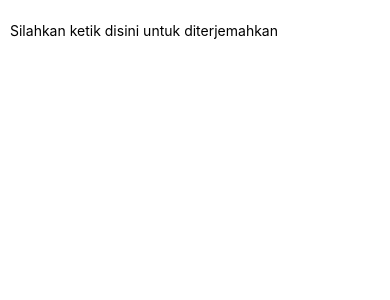
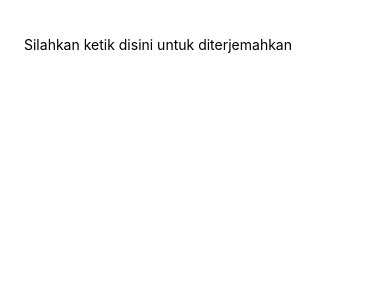
Before and after one commit to Abdurraziq/pendalaman-react, a React Native app: screen / in a window 390 px wide. Shown: the top 300 px of the page. Built offline with nearby package versions, Linux system fonts and the light colour scheme.

Commit message:
Menambah Padding.

```diff
--- a/App.js
+++ b/App.js
@@ -4,7 +4,7 @@ import { Text, TextInput, View } from "react-native";
 const PizzaTranslator = () => {
   const [text, setText] = useState("");
   return (
-    <View style={{ padding: 10 }}>
+    <View style={{ padding: 24 }}>
       <TextInput
         style={{ height: 40 }}
         placeholder="Silahkan ketik disini untuk diterjemahkan"
```
